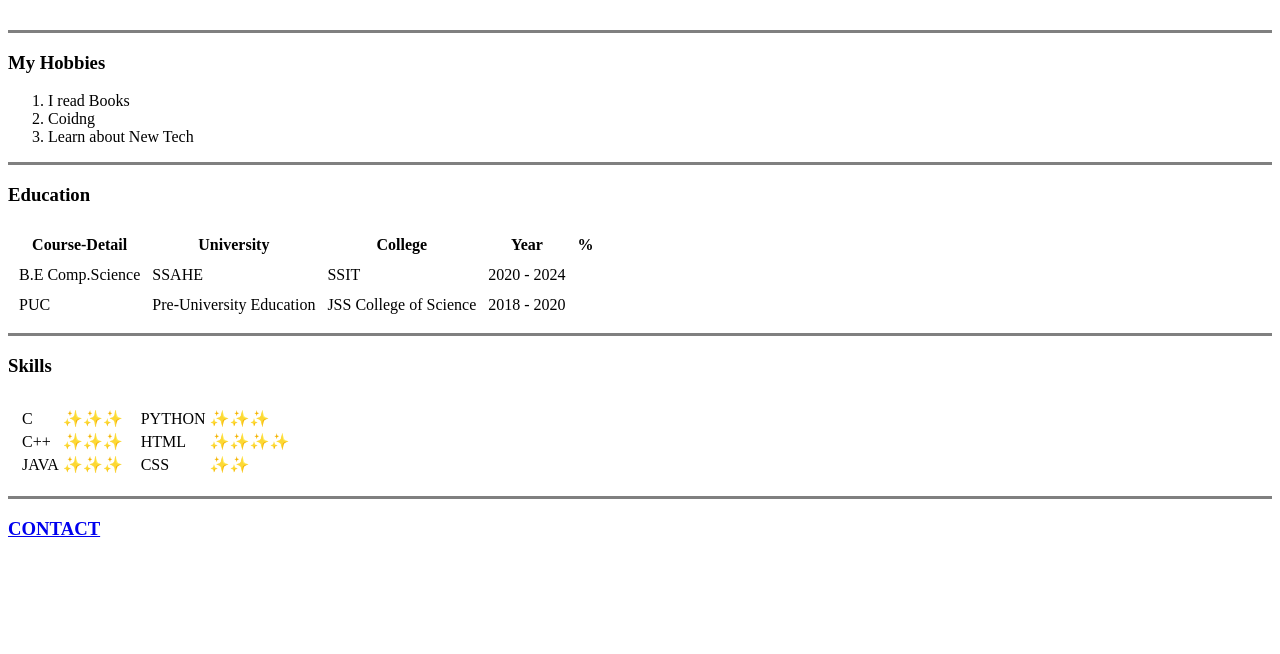
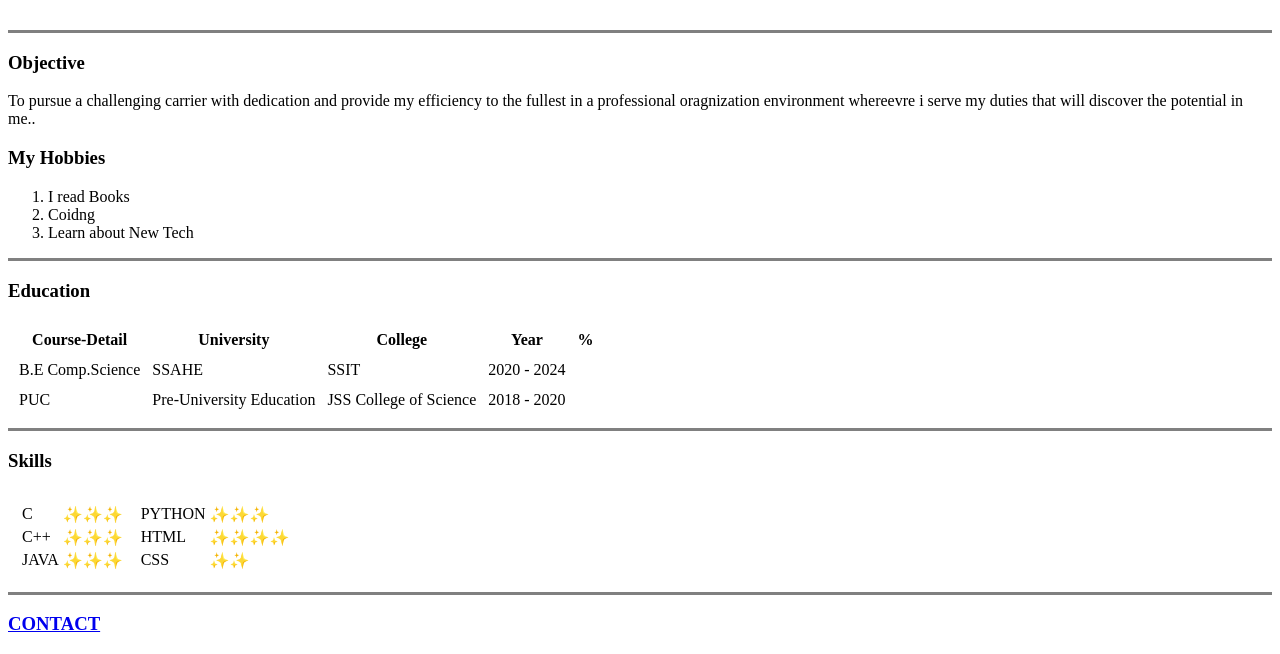
Before and after one commit to VINAYAKADODMANI/CV, a plain HTML site: page index.html in a window 1280 px wide. Shown: the part 232-886 px from the top of the page. Before the commit the page ends 800 px from the top, so only its background shows below. Drawn offline with Linux system fonts and the light colour scheme.

Commit message:
Update index.html

```diff
--- a/index.html
+++ b/index.html
@@ -2,7 +2,7 @@
 <html>
     <head>
         <meta charset="utf-8">
-        <title>Vince Site</title>
+        <title>Personal Site</title>
     </head>
     <body>
         <table cellspacing="20">
@@ -14,6 +14,8 @@
 
          </table>
         <hr size="3" noshade>
+        <h3>Objective</h3>
+        <p>To pursue a challenging carrier with dedication and provide my efficiency to the fullest in a professional oragnization environment whereevre i serve my duties that will discover the potential in me..</p>
         <h3>My Hobbies</h3>
         <ol>
             <li>I read Books</li>
```
